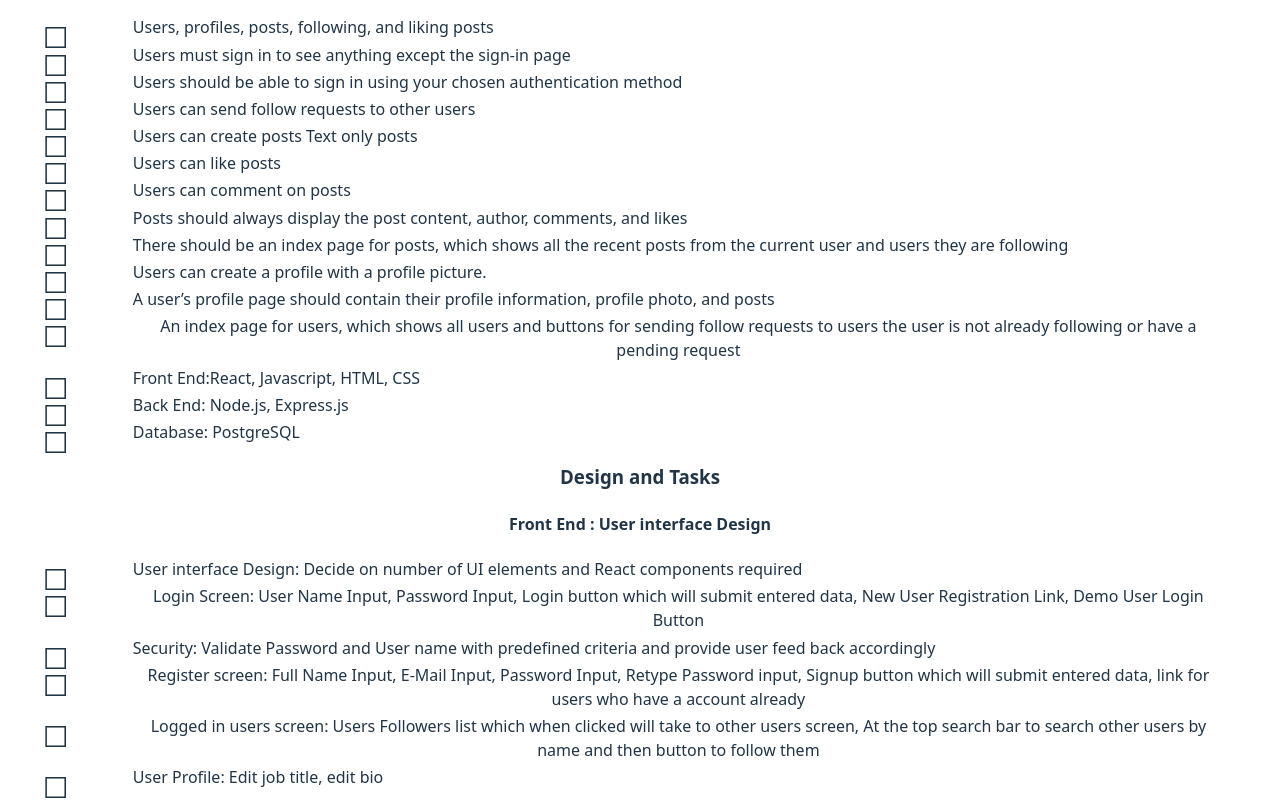
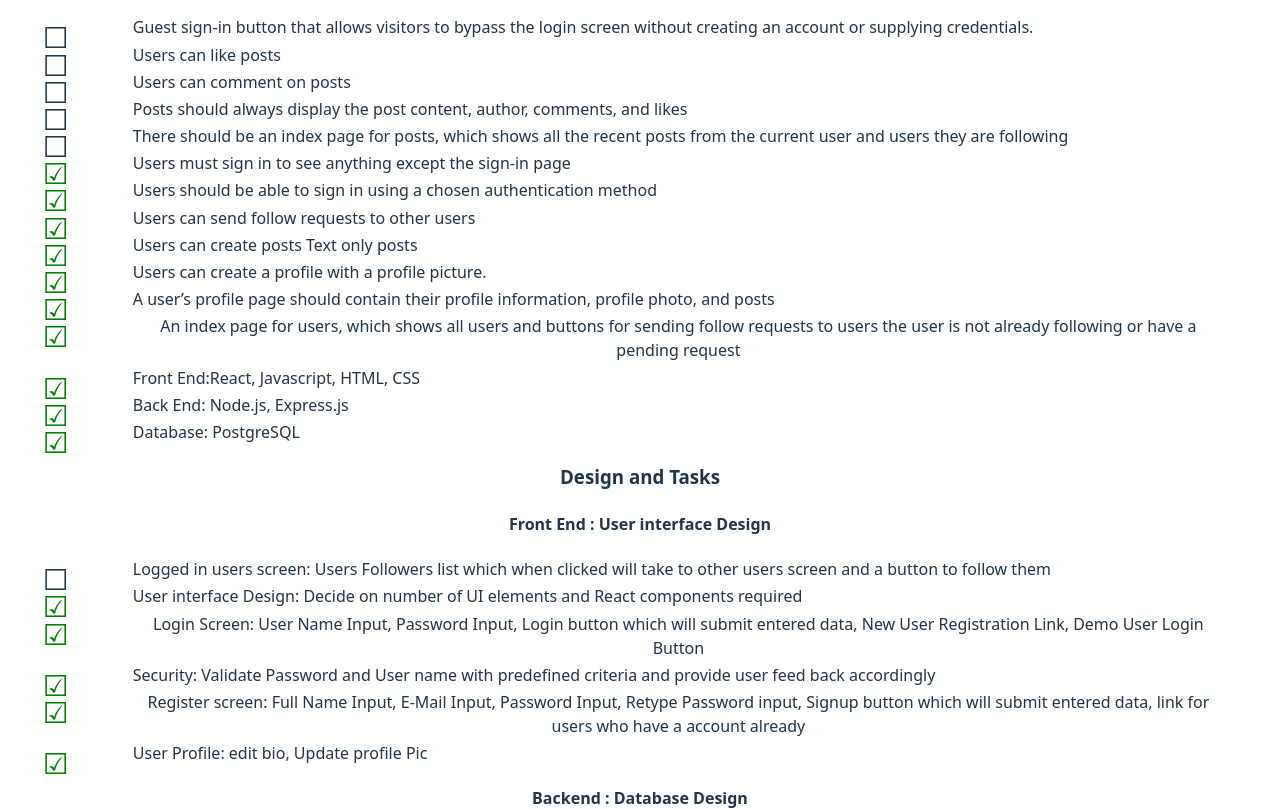
Before and after one commit to amaldevelops/social-circle-app, a React (Vite) app in the folder frontend/: page /social-circle-app/projectinfo in a window 1280 px wide. Shown: the part 200-1010 px from the top of the page. Built offline with nearby package versions, Linux system fonts and the light colour scheme.

Commit message:
Updated ProjectInfo progress

```diff
--- a/frontend/src/components/ProjectInfo.jsx
+++ b/frontend/src/components/ProjectInfo.jsx
@@ -7,21 +7,8 @@ function ProjectInfo() {
 
       <ul>
         <li className="pendingEmptyCheckbox">
-          Users, profiles, posts, following, and liking posts
-        </li>
-
-        <li className="pendingEmptyCheckbox">
-          Users must sign in to see anything except the sign-in page
-        </li>
-        <li className="pendingEmptyCheckbox">
-          Users should be able to sign in using your chosen authentication
-          method
-        </li>
-        <li className="pendingEmptyCheckbox">
-          Users can send follow requests to other users
-        </li>
-        <li className="pendingEmptyCheckbox">
-          Users can create posts Text only posts
+          Guest sign-in button that allows visitors to bypass the login screen
+          without creating an account or supplying credentials.
         </li>
         <li className="pendingEmptyCheckbox">Users can like posts</li>
         <li className="pendingEmptyCheckbox">Users can comment on posts</li>
@@ -33,27 +20,39 @@ function ProjectInfo() {
           There should be an index page for posts, which shows all the recent
           posts from the current user and users they are following
         </li>
+        <li className="completedTick">
+          Users must sign in to see anything except the sign-in page
+        </li>
+        <li className="completedTick">
+          Users should be able to sign in using a chosen authentication method
+        </li>
+        <li className="completedTick">
+          Users can send follow requests to other users
+        </li>
+        <li className="completedTick">
+          Users can create posts Text only posts
+        </li>
 
-        <li className="pendingEmptyCheckbox">
+        <li className="completedTick">
           Users can create a profile with a profile picture.
         </li>
 
-        <li className="pendingEmptyCheckbox">
+        <li className="completedTick">
           A user’s profile page should contain their profile information,
           profile photo, and posts
         </li>
 
-        <li className="pendingEmptyCheckbox">
+        <li className="completedTick">
           An index page for users, which shows all users and buttons for sending
           follow requests to users the user is not already following or have a
           pending request
         </li>
 
-        <li className="pendingEmptyCheckbox">
+        <li className="completedTick">
           Front End:React, Javascript, HTML, CSS{" "}
         </li>
-        <li className="pendingEmptyCheckbox">Back End: Node.js, Express.js </li>
-        <li className="pendingEmptyCheckbox">Database: PostgreSQL </li>
+        <li className="completedTick">Back End: Node.js, Express.js </li>
+        <li className="completedTick">Database: PostgreSQL </li>
       </ul>
 
       <h3>Design and Tasks</h3>
@@ -62,76 +61,72 @@ function ProjectInfo() {
 
       <ul>
         <li className="pendingEmptyCheckbox">
+          Logged in users screen: Users Followers list which when clicked will
+          take to other users screen and a button to follow them
+        </li>
+
+        <li className="completedTick">
           User interface Design: Decide on number of UI elements and React
           components required
         </li>
-        <li className="pendingEmptyCheckbox">
+        <li className="completedTick">
           Login Screen: User Name Input, Password Input, Login button which will
           submit entered data, New User Registration Link, Demo User Login
           Button
         </li>
 
-        <li className="pendingEmptyCheckbox">
+        <li className="completedTick">
           Security: Validate Password and User name with predefined criteria and
           provide user feed back accordingly
         </li>
-        <li className="pendingEmptyCheckbox">
+        <li className="completedTick">
           Register screen: Full Name Input, E-Mail Input, Password Input, Retype
           Password input, Signup button which will submit entered data, link for
           users who have a account already
         </li>
 
-        <li className="pendingEmptyCheckbox">
-          Logged in users screen: Users Followers list which when clicked will
-          take to other users screen, At the top search bar to search other
-          users by name and then button to follow them
-        </li>
-
-        <li className="pendingEmptyCheckbox">
-          User Profile: Edit job title, edit bio
+        <li className="completedTick">
+          User Profile: edit bio, Update profile Pic
         </li>
       </ul>
 
       <h4>Backend : Database Design</h4>
       <ul>
-        <li className="pendingEmptyCheckbox">
+        <li className="completedTick">
           Data model Design : Authentication, Users, Message Storage
         </li>
 
-        <li className="pendingEmptyCheckbox">
+        <li className="completedTick">
           "usersdetails" Table fields: id(Unique,auto generated), username
           (Unique, This will be the main ID for linking posts,likes, following
           and login to the app), fullname, email(Unique), password(Hashed),
-          followers(usernames), following(usernames), likes(linked to ), profile_pic_url
+          followers(usernames), following(usernames), likes(linked to ),
+          profile_pic_url
         </li>
 
-        <li className="pendingEmptyCheckbox">
-          "posts" Table fields: id(Unique,auto generated),
-          posterusername(linked to "usersdetails" Table id), likes,
-          post_comments, postcontent, timestamp (Auto generated time and date)
+        <li className="completedTick">
+          "posts" Table fields: id(Unique,auto generated), posterusername(linked
+          to "usersdetails" Table id), likes, post_comments, postcontent,
+          timestamp (Auto generated time and date)
         </li>
       </ul>
 
       <h4>Back End : Architecture</h4>
       <ul>
-        <li className="pendingEmptyCheckbox">
+        <li className="completedTick">
           Authorization : Decide on Passport.js, JWT, cookie based or 3rd Party
           API based authentication
         </li>
-        <li className="pendingEmptyCheckbox">
-          Customizing a user profile logic
-        </li>
+        <li className="completedTick">Customizing a user profile logic</li>
       </ul>
 
       <h4>Cloud Infrastructure and Deployment</h4>
 
       <ul>
-        <li className="pendingEmptyCheckbox">
-          Render for Backend code hosting
-        </li>
-        <li className="pendingEmptyCheckbox">Neon for Database hosting</li>
+        <li className="completedTick">Render for Backend code hosting</li>
+        <li className="completedTick">Neon for Database hosting</li>
 
-        <li className="pendingEmptyCheckbox">Github Pages for FrontEnd</li>
+        <li className="completedTick">Github Pages for FrontEnd</li>
       </ul>
     </div>
   );
```
